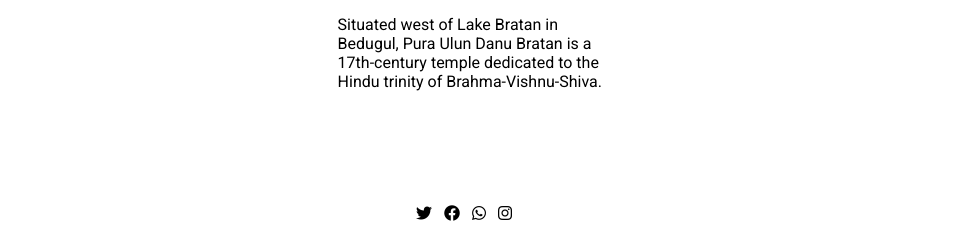
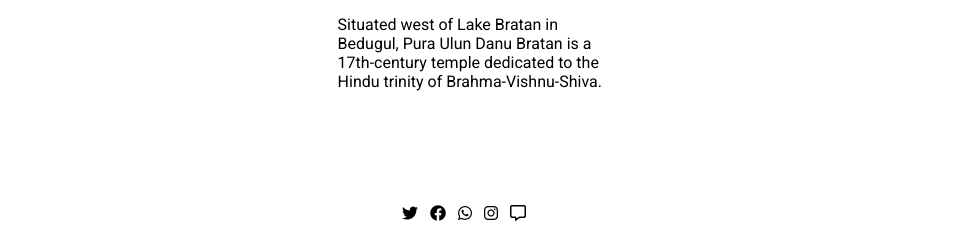
Before and after one commit to M-A-N-j-u/TRAVEL, a plain HTML site: page index.html in a window 1280 px wide. Shown: the part 1418-1649 px from the top of the page, without its empty margins (168-1147 px from the left). Drawn offline with Linux system fonts and the light colour scheme; a web font is replaced by a local one.

Commit message:
footer updated

```diff
--- a/index.html
+++ b/index.html
@@ -25,7 +25,7 @@
         <div class="link">
             <nav>
                 <ul>
-                    <li><a  href="">Home</a></li>
+                    <li><a href="">Home</a></li>
                     <li><a href="">About</a></li>
                     <li><a href="">gallery</a></li>
                     <li><a href="">contact</a></li>
@@ -108,7 +108,9 @@
            <i id="twitter" class="fa-brands fa-twitter"></i>
             &nbsp;&nbsp;<i id="facebook" class="fa-brands fa-facebook"></i>&nbsp;&nbsp;
             <i id="whatsapp" class="fa-brands fa-whatsapp"></i>&nbsp;&nbsp;
-            <i id="instagram" class="fa-brands fa-instagram"></i>
+            <i id="instagram" class="fa-brands fa-instagram"></i>&nbsp;&nbsp;
+            <i class="fa-regular fa-message"></i>
+            <!-- updated  footer-->
         </div>
 
     </footer>
```
